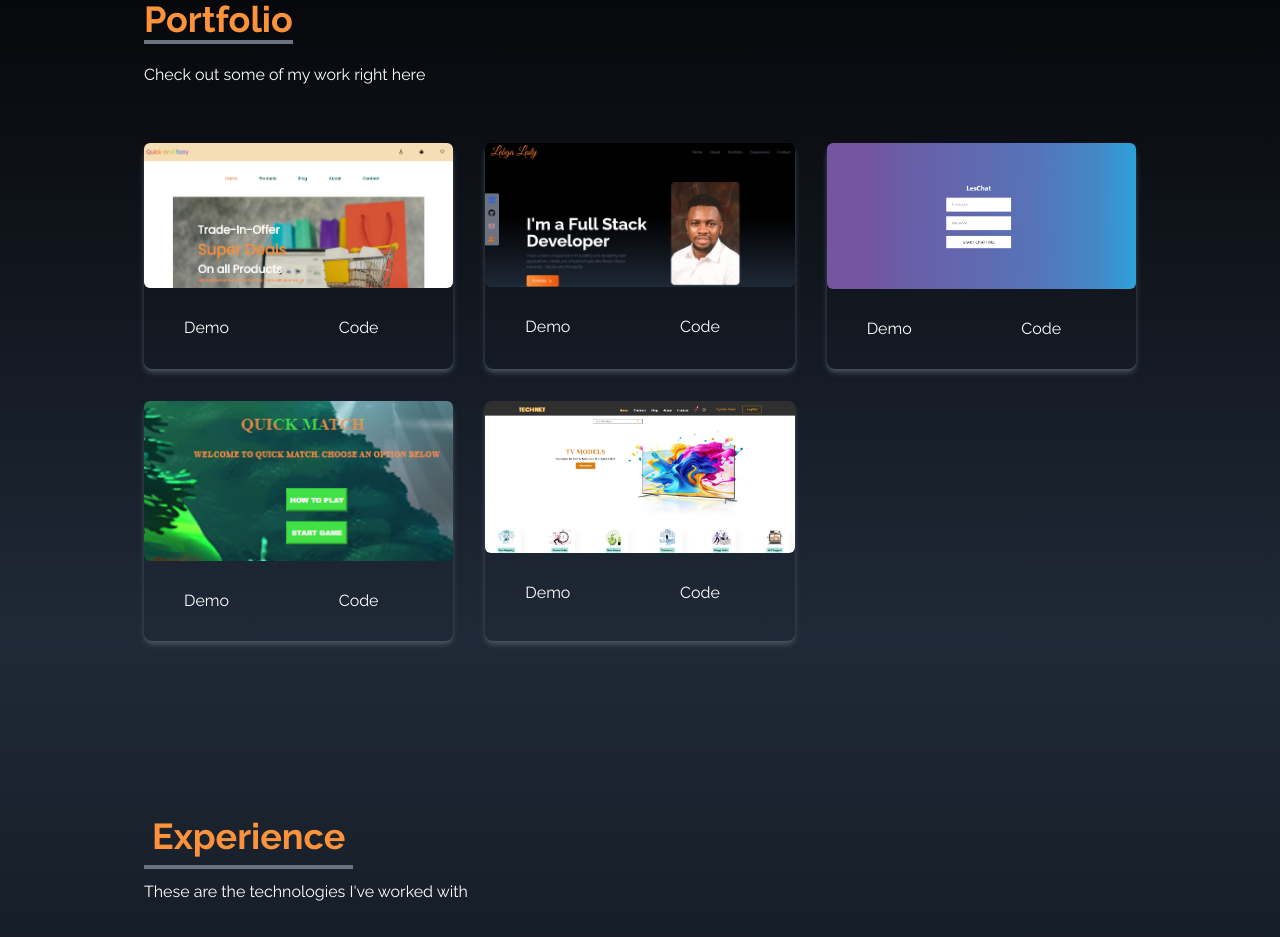
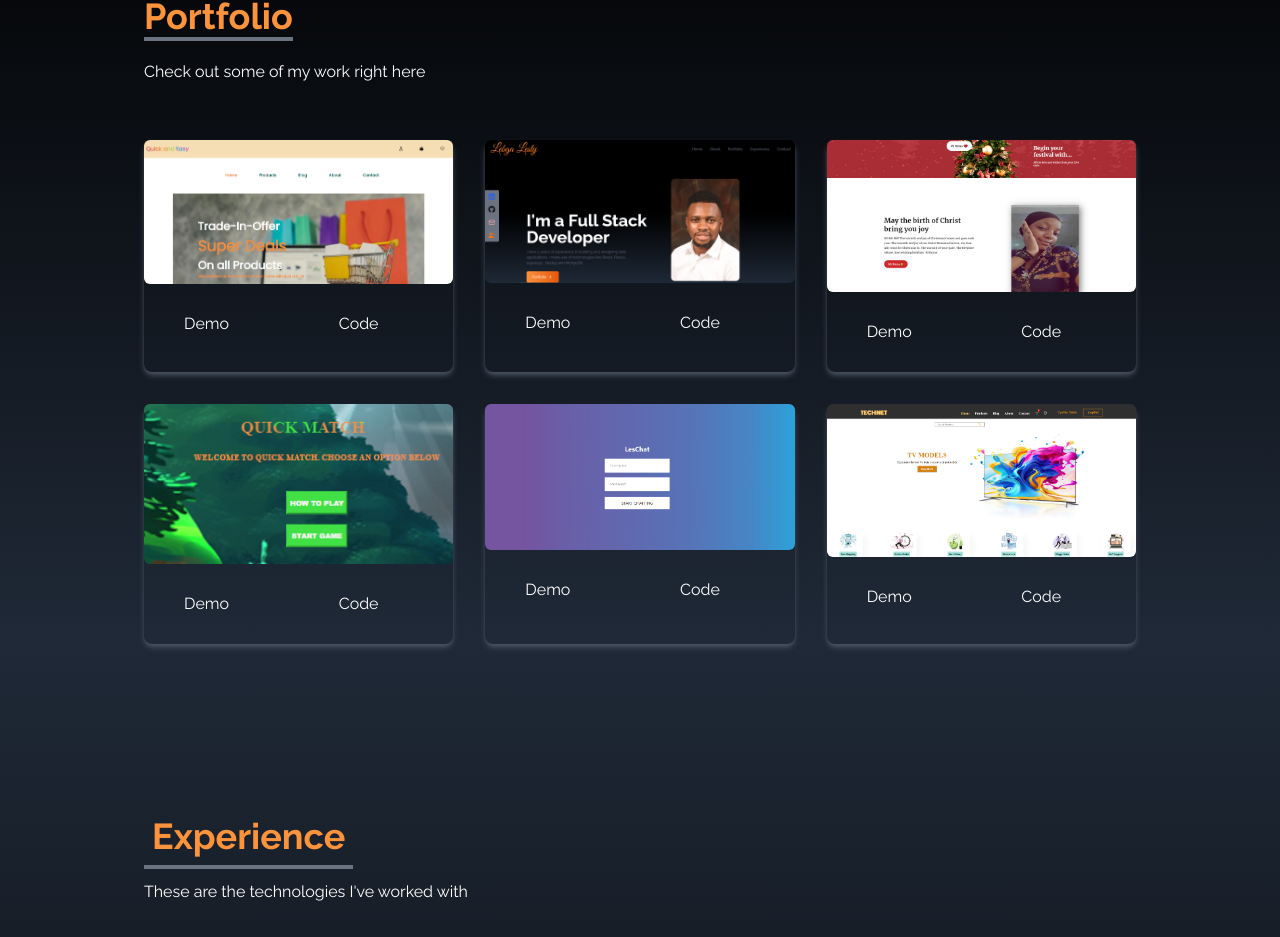
Before and after one commit to LebgaLesly/Portfolio, a React (Create React App) app: page / in a window 1280 px wide. Shown: the part 1852-2789 px from the top of the page. Built offline with nearby package versions, Linux system fonts and the light colour scheme.

Commit message:
New project added

```diff
--- a/src/Components/About.jsx
+++ b/src/Components/About.jsx
@@ -1,3 +1,7 @@
+import { FaGithub, FaLinkedin } from 'react-icons/fa';
+import { HiOutlineMail } from 'react-icons/hi';
+import { BsFillPersonLinesFill } from 'react-icons/bs';
+
 const About = () => {
   return (
     <div
@@ -51,6 +55,9 @@ const About = () => {
           applications.
         </p>
       </div>
+      <div className=''>
+
+      </div>
     </div>
   );
 };
--- a/src/Components/Portfolio.jsx
+++ b/src/Components/Portfolio.jsx
@@ -3,6 +3,7 @@ import QuickAndEasy from '../Assets/Projects/QuickAndEasy.png';
 import QuickMatch from '../Assets/Projects/QuickMatch.png';
 import TechNet from '../Assets/Projects/TechNet.png';
 import portfolio from '../Assets/Projects/portfolio.png'
+import Reina from '../Assets/Projects/Reina.png'
 
 const Portfolio = () => {
   const portfolios = [
@@ -20,18 +21,27 @@ const Portfolio = () => {
     },
 
     {
+      id: 6,
+      src: Reina,
+      hrefdemo: 'https://lebgalesly.github.io/Mi-Reina/',
+      hrefcode: 'https://github.com/LebgaLesly/Mi-Reina'
+    },
+
+    {
       id: 3,
+      src: QuickMatch,
+      hrefdemo: 'https://master.d3nlly4qzbb8s6.amplifyapp.com/',
+      hrefcode: 'https://github.com/LebgaLesly/Quick_Match'
+    },
+
+    {
+      id: 4,
       src: LesChat,
       hrefdemo: 'https://master.d3dvv3yha7yg7u.amplifyapp.com/',
       hrefcode: 'https://github.com/LebgaLesly/LesChat'
     },
 
-    {
-      id: 4,
-      src: QuickMatch,
-      hrefdemo: 'https://master.d3nlly4qzbb8s6.amplifyapp.com/',
-      hrefcode: 'https://github.com/LebgaLesly/Quick_Match'
-    },
+
     {
       id: 5,
       src: TechNet,
```
Also changed, not shown: src/Assets/Projects/Reina.png (added).
